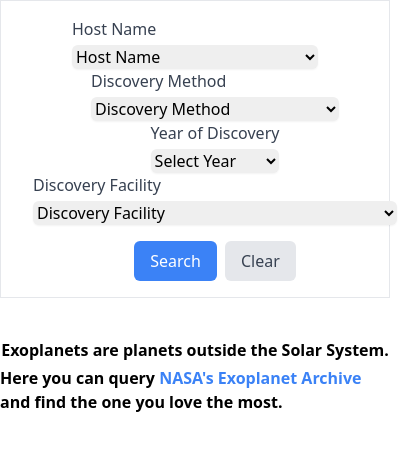
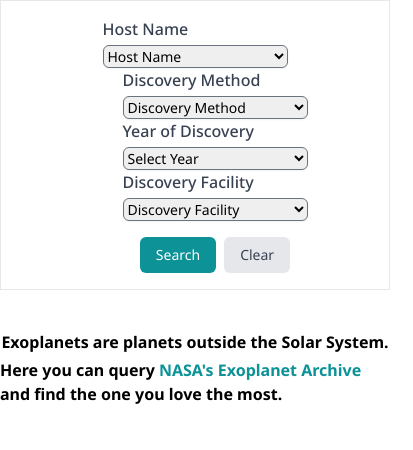
Before and after one commit to Devrajsinh-Jhala/NASA-Exoplanet, a React (Vite) app: page / in a window 390 px wide. Shown: the top 450 px of the page, 413 px wide, since content can reach past the window. Built offline with nearby package versions, Linux system fonts and the light colour scheme.

Commit message:
Made app more responsive to lower laptop screens and style amendments

```diff
--- a/index.html
+++ b/index.html
@@ -5,6 +5,9 @@
     <link rel="icon" type="image/svg+xml" href="/vite.svg" />
     <meta name="viewport" content="width=device-width, initial-scale=1.0" />
     <title>NASA Exoplanet Data</title>
+    <link rel="preconnect" href="https://fonts.googleapis.com">
+<link rel="preconnect" href="https://fonts.gstatic.com" crossorigin>
+<link href="https://fonts.googleapis.com/css2?family=Noto+Sans:ital,wght@0,100..900;1,100..900&display=swap" rel="stylesheet">
   </head>
   <body>
     <div id="root"></div>
--- a/package.json
+++ b/package.json
@@ -16,7 +16,8 @@
     "react": "^18.2.0",
     "react-dom": "^18.2.0",
     "react-hot-toast": "^2.4.1",
-    "react-icons": "^5.0.1"
+    "react-icons": "^5.0.1",
+    "tailwind-scrollbar-hide": "^1.1.7"
   },
   "devDependencies": {
     "@types/papaparse": "^5.3.14",
--- a/src/App.tsx
+++ b/src/App.tsx
@@ -2,7 +2,7 @@ import QueryPanel from "./components/QueryPanel";
 
 function App() {
   return (
-    <section>
+    <section className="font-noto scrollbar-hide">
       <QueryPanel />
     </section>
   );
--- a/src/components/DataTable.tsx
+++ b/src/components/DataTable.tsx
@@ -1,6 +1,5 @@
 import React from "react";
 import { FaExternalLinkAlt } from "react-icons/fa";
-import { IoCaretUp, IoCaretDown } from "react-icons/io5";
 
 interface DataTableProps {
   data: any[];
@@ -19,16 +18,13 @@ const DataTable: React.FC<DataTableProps> = ({ data }) => {
     const encodedPlanetName = encodeURIComponent(planetName);
     return `https://exoplanetarchive.ipac.caltech.edu/overview/${encodedPlanetName}`;
   };
-
-  const handleAscending = () => {};
-  const handleDescending = () => {};
-  console.log(data.length);
+  // console.log(data.length);
 
   return (
-    <div className="">
+    <div className="scrollbar-hide">
       {data.length > 0 ? (
         <div className="mt-4">
-          <table className="min-w-full divide-y divide-gray-200">
+          <table className="max-w-7xl mx-auto border divide-y divide-gray-200">
             <thead className="bg-gray-50">
               <tr>
                 {Object.keys(headerMapping).map((header) => (
@@ -38,10 +34,6 @@ const DataTable: React.FC<DataTableProps> = ({ data }) => {
                     className="px-6 py-3 text-left text-xs font-medium text-gray-500 uppercase tracking-wider"
                   >
                     {headerMapping[header]}
-                    <div className="flex items-center my-2 space-x-3">
-                      <IoCaretUp onClick={() => handleAscending()} />
-                      <IoCaretDown onClick={() => handleDescending()} />
-                    </div>
                   </th>
                 ))}
               </tr>
@@ -85,7 +77,7 @@ const DataTable: React.FC<DataTableProps> = ({ data }) => {
               </a>
             </span>{" "}
             and you can read about it{" "}
-            <span className="text-blue-500">
+            <span className="text-[#0D9298]">
               <a
                 href="https://exoplanetarchive.ipac.caltech.edu/index.html"
                 target="_blank"
@@ -104,7 +96,7 @@ const DataTable: React.FC<DataTableProps> = ({ data }) => {
           </p>
           <p className="font-bold">
             Here you can query{" "}
-            <span className="text-blue-500">
+            <span className="text-[#0D9298]">
               <a
                 href="https://exoplanetarchive.ipac.caltech.edu/cgi-bin/TblView/nph-tblView?app=ExoTbls&config=PS"
                 target="_blank"
--- a/src/components/QueryPanel.tsx
+++ b/src/components/QueryPanel.tsx
@@ -115,13 +115,13 @@ const QueryPanel: React.FC = ({}) => {
       <div>
         <Toaster />
       </div>
-      <section className="w-full flex items-center flex-col justify-center border">
+      <section className="w-full flex text-sm items-center flex-col justify-center border">
         <div className="p-4  items-center space-x-10 rounded-md flex flex-col md:flex-row">
           {/* Hostname Dropdown */}
           <div className="flex flex-col">
             <label
               htmlFor="hostname"
-              className="block font-medium text-gray-700"
+              className="block font-medium text-base text-gray-700"
             >
               Host Name
             </label>
@@ -130,7 +130,7 @@ const QueryPanel: React.FC = ({}) => {
               name="hostname"
               value={query.hostname}
               onChange={(e) => setQuery({ ...query, hostname: e.target.value })}
-              className="mt-1 md:mt-0 border-gray-300 rounded-md shadow-sm focus:border-blue-300 focus:ring focus:ring-blue-200 focus:ring-opacity-50"
+              className="mt-1  border-gray-500 rounded-md w-[185px] shadow-sm border"
             >
               <option value="">Host Name</option>
               {dropdownOptions.hostname &&
@@ -146,7 +146,10 @@ const QueryPanel: React.FC = ({}) => {
 
           {/* Method Dropdown */}
           <div className="flex flex-col">
-            <label htmlFor="method" className="block font-medium text-gray-700">
+            <label
+              htmlFor="method"
+              className="block text-base font-medium text-gray-700"
+            >
               Discovery Method
             </label>
             <select
@@ -154,7 +157,7 @@ const QueryPanel: React.FC = ({}) => {
               name="method"
               value={query.method}
               onChange={(e) => setQuery({ ...query, method: e.target.value })}
-              className="mt-1 md:mt-0 border-gray-300 rounded-md shadow-sm focus:border-blue-300 focus:ring focus:ring-blue-200 focus:ring-opacity-50"
+              className="mt-1 border-gray-500 w-[185px] rounded-md shadow-sm border"
             >
               <option value="">Discovery Method</option>
               {dropdownOptions.discoverymethod &&
@@ -170,7 +173,10 @@ const QueryPanel: React.FC = ({}) => {
 
           {/* Year Dropdown */}
           <div className="flex flex-col">
-            <label htmlFor="year" className="block font-medium text-gray-700">
+            <label
+              htmlFor="year"
+              className="block text-base font-medium text-gray-700"
+            >
               Year of Discovery
             </label>
             <select
@@ -178,7 +184,7 @@ const QueryPanel: React.FC = ({}) => {
               name="year"
               value={query.year}
               onChange={(e) => setQuery({ ...query, year: e.target.value })}
-              className="mt-1 md:mt-0 border-gray-300 rounded-md shadow-sm focus:border-blue-300 focus:ring focus:ring-blue-200 focus:ring-opacity-50"
+              className="mt-1 border-gray-500 w-[185px] rounded-md shadow-sm border"
             >
               <option value="">Select Year</option>
               {dropdownOptions.disc_year &&
@@ -197,7 +203,7 @@ const QueryPanel: React.FC = ({}) => {
           <div className="flex flex-col">
             <label
               htmlFor="facility"
-              className="block font-medium text-gray-700"
+              className="block font-medium text-base text-gray-700"
             >
               Discovery Facility
             </label>
@@ -206,7 +212,7 @@ const QueryPanel: React.FC = ({}) => {
               name="facility"
               value={query.facility}
               onChange={(e) => setQuery({ ...query, facility: e.target.value })}
-              className="mt-1 md:mt-0 border-gray-300 rounded-md shadow-sm focus:border-blue-300 focus:ring focus:ring-blue-200 focus:ring-opacity-50"
+              className="mt-1 border-gray-500 w-[185px] rounded-md shadow-sm border"
             >
               <option value="">Discovery Facility</option>
               {dropdownOptions.disc_facility &&
@@ -221,10 +227,10 @@ const QueryPanel: React.FC = ({}) => {
           </div>
 
           {/* Buttons */}
-          <div className="ml-auto md:ml-4 mt-4 md:mt-0">
+          <div className="ml-auto text-sm md:ml-4 mt-4 md:mt-0">
             <button
               onClick={handleSearch}
-              className="px-4 py-2 bg-blue-500 text-white rounded-md hover:bg-blue-600 focus:outline-none focus:bg-blue-600"
+              className="px-4 py-2 bg-[#0D9298] text-white rounded-md hover:bg-[#476c6e] focus:outline-none focus:bgt-[#0D9298]"
             >
               Search
             </button>
@@ -246,7 +252,7 @@ const QueryPanel: React.FC = ({}) => {
             </p>
             <p className="font-bold">
               Here you can query{" "}
-              <span className="text-blue-500">
+              <span className="text-[#0D9298]">
                 <a
                   href="https://exoplanetarchive.ipac.caltech.edu/cgi-bin/TblView/nph-tblView?app=ExoTbls&config=PS"
                   target="_blank"
--- a/tailwind.config.js
+++ b/tailwind.config.js
@@ -2,7 +2,14 @@
 export default {
   content: ["./index.html", "./src/**/*.{js,ts,jsx,tsx}"],
   theme: {
-    extend: {},
+    extend: {
+      fontFamily: {
+        noto: ["Noto Sans", "sans-serif"],
+      },
+    },
   },
-  plugins: [],
+  plugins: [
+    require("tailwind-scrollbar-hide"),
+    // ...
+  ],
 };
```
Also changed, not shown: 1 other file (tests, documents, lock files or other folders).
